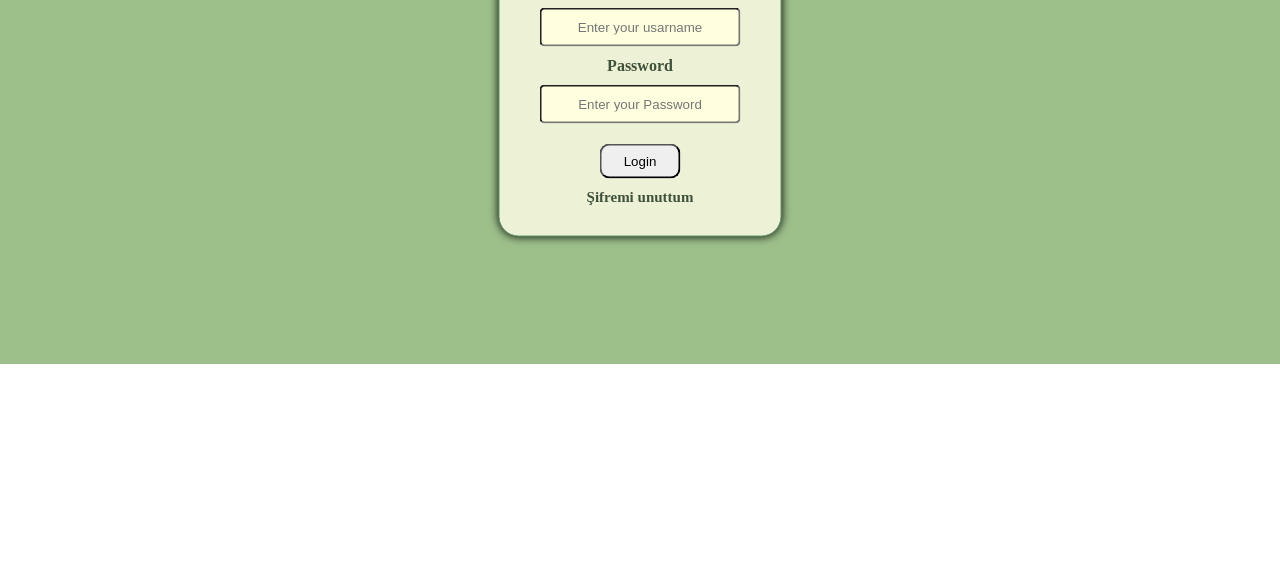
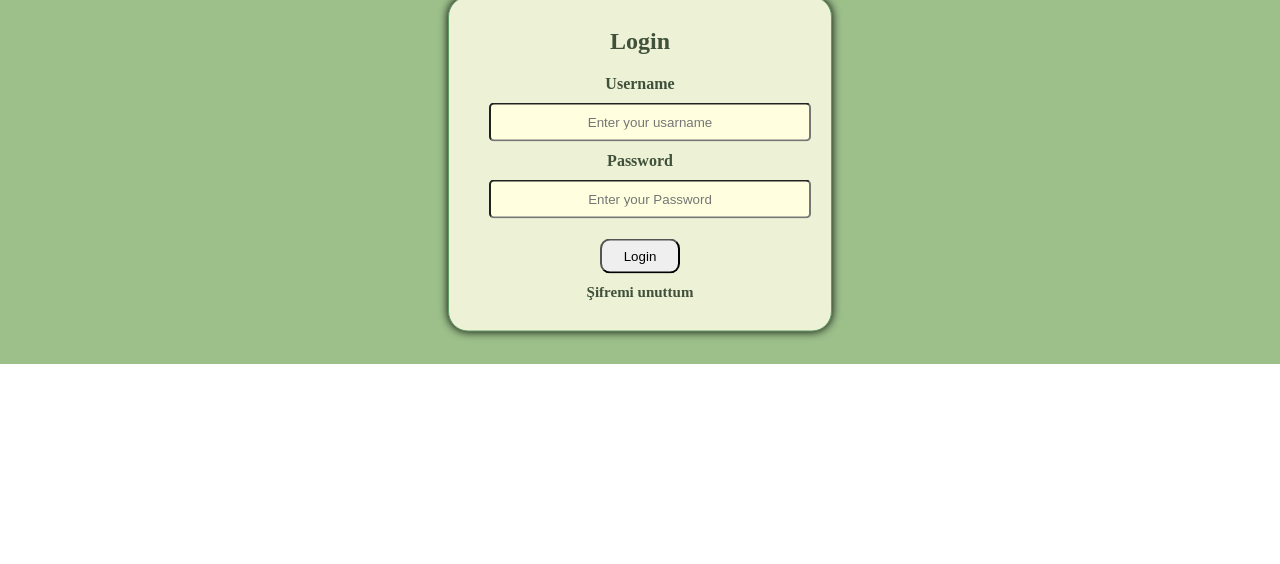
Before and after one commit to fatihoz5758/app09, a plain HTML site: page index.html in a window 1280 px wide. Shown: the part 236-800 px from the top of the page. Drawn offline with Linux system fonts and the light colour scheme.

Commit message:
gökhan hocanın tavsiyelerini uyguladım

```diff
--- a/index.html
+++ b/index.html
@@ -10,7 +10,7 @@
 </head>
 
 <body>
-    <header>
+    <section>
 
         <div class="container">
             <h1>Login</h1>
@@ -20,15 +20,15 @@
             <input type="password" id="password" placeholder="Enter your Password">
             <br>
             <button id="btn" onclick="login()">Login</button>
-        <h2><a href="#">Şifremi unuttum</a>  </h2>
+            <h2><a href="#">Şifremi unuttum</a> </h2>
         </div>
-    </header>
+    </section>
 
     <script>
-function login(){
+        function login() {
             let username = document.getElementById('username').value;
             let password = document.getElementById('password').value;
-    alert('Kullanıcı Adı : ' + username + ' ' + ' ' + 'Parola : '  + password );
+            alert('Kullanıcı Adı : ' + username + ' ' + ' ' + 'Parola : ' + password);
         }
 
 
--- a/style.css
+++ b/style.css
@@ -4,7 +4,12 @@
     box-sizing: border-box;
 }
 
-header {
+html,
+body {
+    height: 100%;
+}
+
+section {
     display: flex;
     justify-content: center;
     text-align: center;
@@ -12,7 +17,8 @@ header {
     padding: 50px;
     width: 100%;
     height: 600px;
-    position: relative;
+    /* position: relative; */
+    align-content: center;
 }
 
 .container {
@@ -20,6 +26,9 @@ header {
     top: 50%;
     left: 50%;
     transform: translate(-50%, -50%);
+    width: 30%;
+    min-width: 300px;
+    max-width: 500px;
     background-color: #EDF1D6;
     padding: 30px;
     border: 1px solid #609966;
@@ -27,8 +36,10 @@ header {
     color: #40513B;
     font-weight: bold;
     box-shadow: 0px 0px 10px black;
+}
 
-
+input {
+    width: 100%;
 }
 
 h1 {
@@ -36,14 +47,16 @@ h1 {
     color: #40513B;
 }
 
-h2{
+h2 {
     font-size: 15px;
     color: #40513B;
 }
-a{
+
+a {
     color: #40513B;
     text-decoration: none;
 }
+
 #btn {
     padding: 8px 22px;
     border-radius: 10px;
```
Lines whose indentation alone changed are shown as unchanged.
